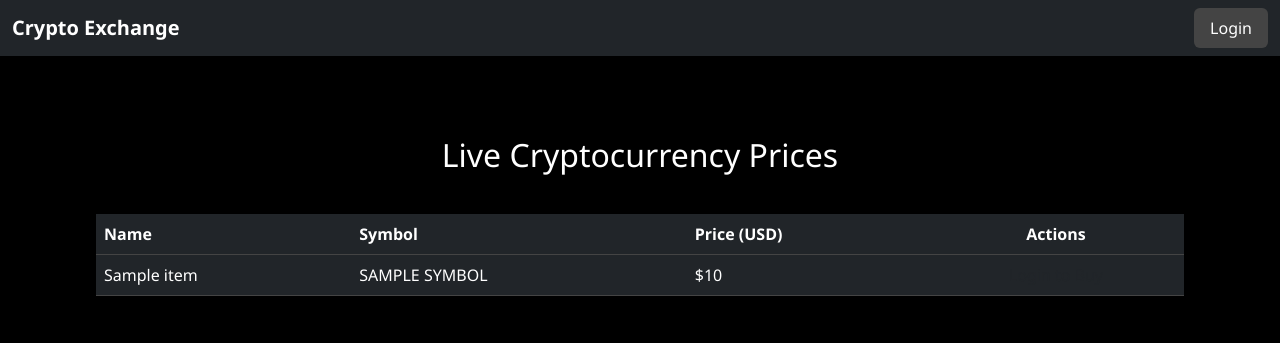
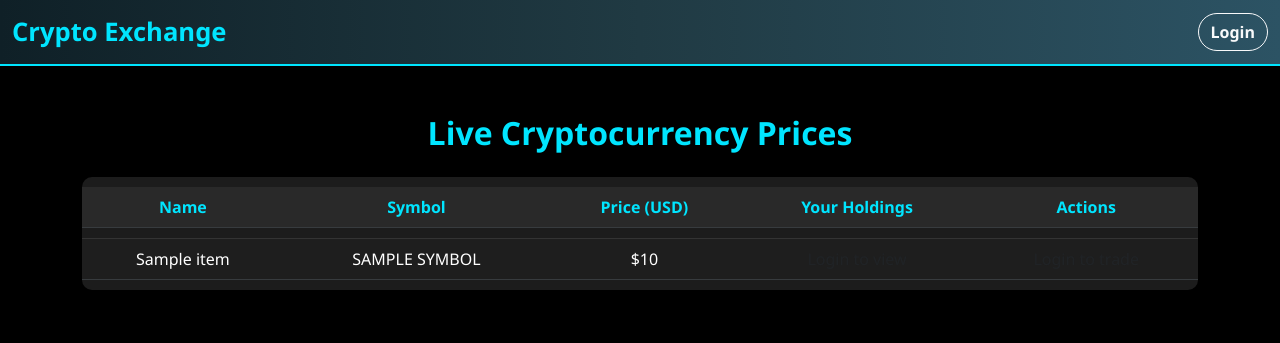
Before and after one commit to yokesh-kumar-M/StockManagement, a Django app: template stockmanager/templates/stockmanager/stock_list.html in a window 1280 px wide. Shown: the top 343 px of the page. Run offline with Django 3.2, Linux system fonts and the light colour scheme; the template is opened without the code that fills it: most values are stand-ins (such as "Sample title", 1, 10 or a date in 2020).

Commit message:
Updated stock

```diff
--- /dev/null
+++ b/static/css/style.css
@@ -0,0 +1,94 @@
+/* Global Reset and Fonts */
+body {
+    margin: 0;
+    font-family: 'Segoe UI', Tahoma, Geneva, Verdana, sans-serif;
+    background: #121212;
+    color: #f1f1f1;
+}
+
+h2 {
+    color: #00e5ff;
+    font-weight: bold;
+}
+
+/* Navbar */
+.navbar {
+    background: linear-gradient(90deg, #0f2027, #203a43, #2c5364);
+    border-bottom: 2px solid #00e5ff;
+}
+
+.navbar-brand {
+    color: #00e5ff !important;
+    font-size: 1.6rem;
+}
+
+.navbar .btn {
+    border-radius: 20px;
+    font-weight: bold;
+}
+
+/* Table Styling */
+.table {
+    background-color: #1c1c1c;
+    border-radius: 10px;
+    overflow: hidden;
+    border-collapse: separate;
+    border-spacing: 0 10px;
+}
+
+.table th {
+    background-color: #292929;
+    color: #00e5ff;
+    font-weight: 600;
+}
+
+.table td {
+    background-color: #1e1e1e;
+    border-top: 1px solid #333;
+    vertical-align: middle;
+}
+
+.table-hover tbody tr:hover td {
+    background-color: #2c2c2c;
+}
+
+/* Buttons */
+.btn-success {
+    background-color: #00c853;
+    border: none;
+}
+
+.btn-success:hover {
+    background-color: #00b248;
+}
+
+.btn-warning {
+    background-color: #fbc02d;
+    color: #000;
+    border: none;
+}
+
+.btn-warning:hover {
+    background-color: #f9a825;
+    color: #000;
+}
+
+.btn-danger {
+    background-color: #d32f2f;
+    border: none;
+}
+
+.btn-danger:hover {
+    background-color: #c62828;
+}
+
+/* Badge / Info Tags */
+.badge.bg-info {
+    background-color: #00bcd4 !important;
+    color: #000;
+}
+
+/* Table center text */
+.table th, .table td {
+    text-align: center;
+}
--- a/stockmanager/forms.py
+++ b/stockmanager/forms.py
@@ -4,4 +4,4 @@ from .models import StockItem
 class StockItemForm(forms.ModelForm):
     class Meta:
         model = StockItem
-        fields = ['name', 'quantity', 'price_per_unit']
+        fields = ['symbol', 'name', 'price_usd']
--- a/stockmanager/models.py
+++ b/stockmanager/models.py
@@ -5,6 +5,7 @@ class StockItem(models.Model):
     name = models.CharField(max_length=50)
     symbol = models.CharField(max_length=10, default='BTC')
     price_usd = models.FloatField(default=0.0)
+    is_active =  models.BooleanField(default=True)
 
     def __str__(self):
         return f"{self.name} ({self.symbol})"
--- a/stockmanager/static/css/style.css
+++ /dev/null
@@ -1,74 +0,0 @@
-body {
-    margin: 0;
-    font-family: 'Segoe UI', Tahoma, Geneva, Verdana, sans-serif;
-    background-color: #111;
-    color: #eee;
-}
-
-header, footer {
-    background-color: #000;
-    padding: 1rem;
-    text-align: center;
-}
-
-h1, h2 {
-    color: #fff;
-}
-
-.container {
-    width: 90%;
-    max-width: 1200px;
-    margin: auto;
-    padding: 2rem;
-}
-
-table {
-    width: 100%;
-    border-collapse: collapse;
-    margin-top: 1rem;
-}
-
-th, td {
-    padding: 0.75rem;
-    border-bottom: 1px solid #444;
-    text-align: left;
-}
-
-th {
-    background-color: #222;
-}
-
-tr:hover {
-    background-color: #1a1a1a;
-}
-
-.btn {
-    padding: 0.5rem 1rem;
-    background-color: #444;
-    color: #fff;
-    border: none;
-    cursor: pointer;
-    text-decoration: none;
-}
-
-.btn:hover {
-    background-color: #666;
-}
-
-form input[type="text"],
-form input[type="number"],
-form input[type="password"],
-form select {
-    width: 100%;
-    padding: 0.5rem;
-    margin-bottom: 1rem;
-    background-color: #222;
-    border: 1px solid #555;
-    color: #fff;
-}
-
-form label {
-    display: block;
-    margin-bottom: 0.5rem;
-    color: #ccc;
-}
--- a/stockmanager/templates/stockmanager/stock_list.html
+++ b/stockmanager/templates/stockmanager/stock_list.html
@@ -4,6 +4,7 @@
     <meta charset="UTF-8">
     <title>Crypto Dashboard</title>
     {% load static %}
+    {% load custom_tags %}
     <meta name="viewport" content="width=device-width, initial-scale=1">
 
     <!-- Bootstrap & Custom Styles -->
@@ -19,7 +20,8 @@
         <div>
             {% if user.is_authenticated %}
                 <a class="btn btn-outline-light me-2" href="{% url 'add_stock' %}">Add Coin</a>
-                <a class="btn btn-outline-danger" href="{% url 'logout' %}">Logout</a>
+                <a class="btn btn-outline-danger me-2" href="{% url 'delete_stock_page' %}">Delete Coin</a>
+                <a class="btn btn-outline-warning" href="{% url 'logout' %}">Logout</a>
             {% else %}
                 <a class="btn btn-outline-light" href="{% url 'login' %}">Login</a>
             {% endif %}
@@ -38,6 +40,7 @@
                     <th>Name</th>
                     <th>Symbol</th>
                     <th>Price (USD)</th>
+                    <th class="text-center">Your Holdings</th>
                     <th class="text-center">Actions</th>
                 </tr>
             </thead>
@@ -50,18 +53,30 @@
                             <td>${{ item.price_usd }}</td>
                             <td class="text-center">
                                 {% if user.is_authenticated %}
+                                    {% with item.userholding_set.all|get_user_holding:user as holding %}
+                                        {% if holding %}
+                                            <span class="badge bg-info text-dark">You own: {{ holding.quantity }}</span>
+                                        {% else %}
+                                            <span class="text-muted">You own: 0</span>
+                                        {% endif %}
+                                    {% endwith %}
+                                {% else %}
+                                    <span class="text-muted">Login to view</span>
+                                {% endif %}
+                            </td>
+                            <td class="text-center">
+                                {% if user.is_authenticated %}
                                     <a href="{% url 'buy_stock' item.pk %}" class="btn btn-success btn-sm">Buy</a>
-                                    <a href="{% url 'delete_stock' item.pk %}" class="btn btn-danger btn-sm"
-                                       onclick="return confirmDelete('{{ item.name }}')">Delete</a>
+                                    <a href="{% url 'sell_stock' item.pk %}" class="btn btn-warning btn-sm">Sell</a>
                                 {% else %}
-                                    <span class="text-muted">Login to Buy</span>
+                                    <span class="text-muted">Login to trade</span>
                                 {% endif %}
                             </td>
                         </tr>
                     {% endif %}
                 {% empty %}
                     <tr>
-                        <td colspan="4" class="text-center text-muted">No crypto data available.</td>
+                        <td colspan="5" class="text-center text-muted">No crypto data available.</td>
                     </tr>
                 {% endfor %}
             </tbody>
@@ -69,12 +84,5 @@
     </div>
 </div>
 
-<!-- JS -->
-<script>
-    function confirmDelete(name) {
-        return confirm("Are you sure you want to delete " + name + "?");
-    }
-</script>
-
 </body>
 </html>
```
Also changed, not shown: stockmanagement/settings.py (+6 -3 lines), stockmanager/templates/stockmanager/base.html (added, +45 -0 lines), stockmanager/templates/stockmanager/delete_stock_page.html (added, +41 -0 lines), stockmanager/templatetags/custom_tags.py (added, +7 -0 lines), stockmanager/urls.py (+5 -3 lines), stockmanager/utils.py (+12 -3 lines), stockmanager/views.py (+58 -29 lines), db.sqlite3, stockmanager/migrations/0003_stockitem_is_active.py (added), stockmanager/templates/registration/login.html (renamed from stockmanager/templates/stockmanager/login.html).
